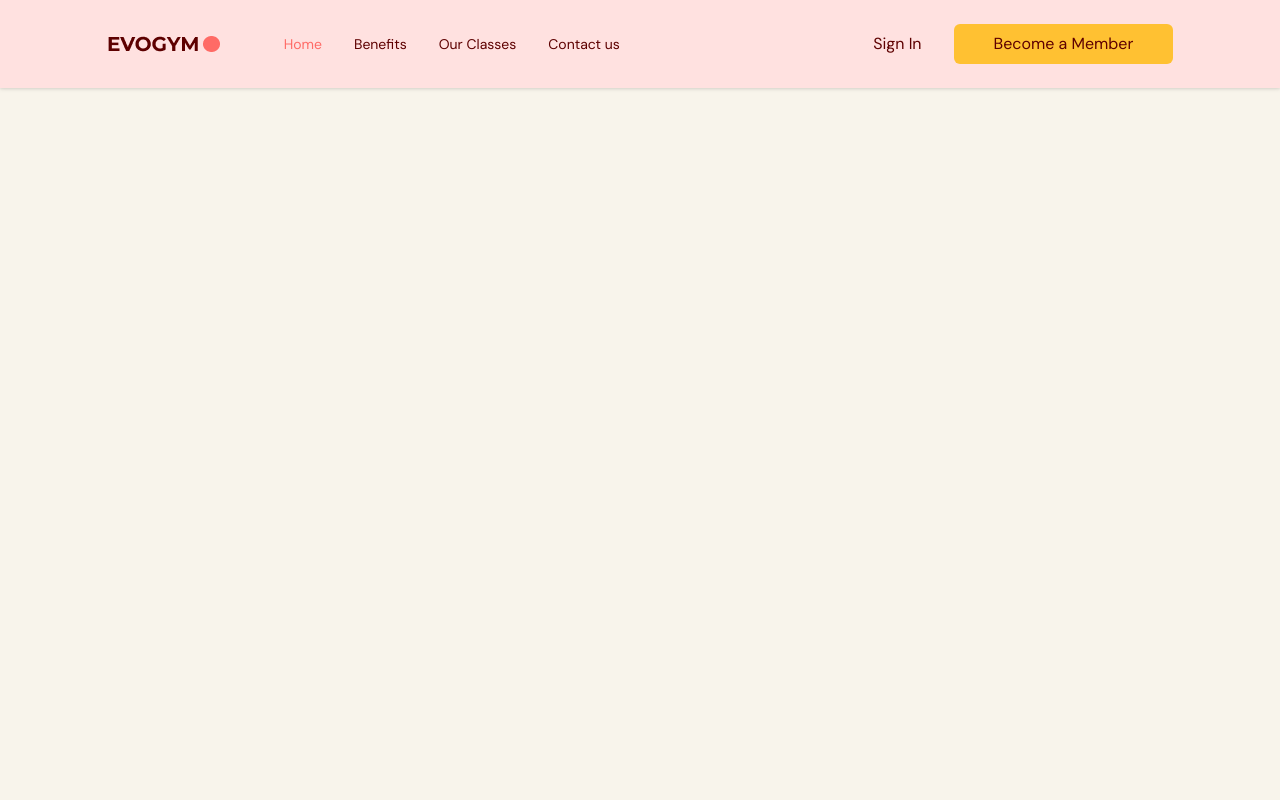
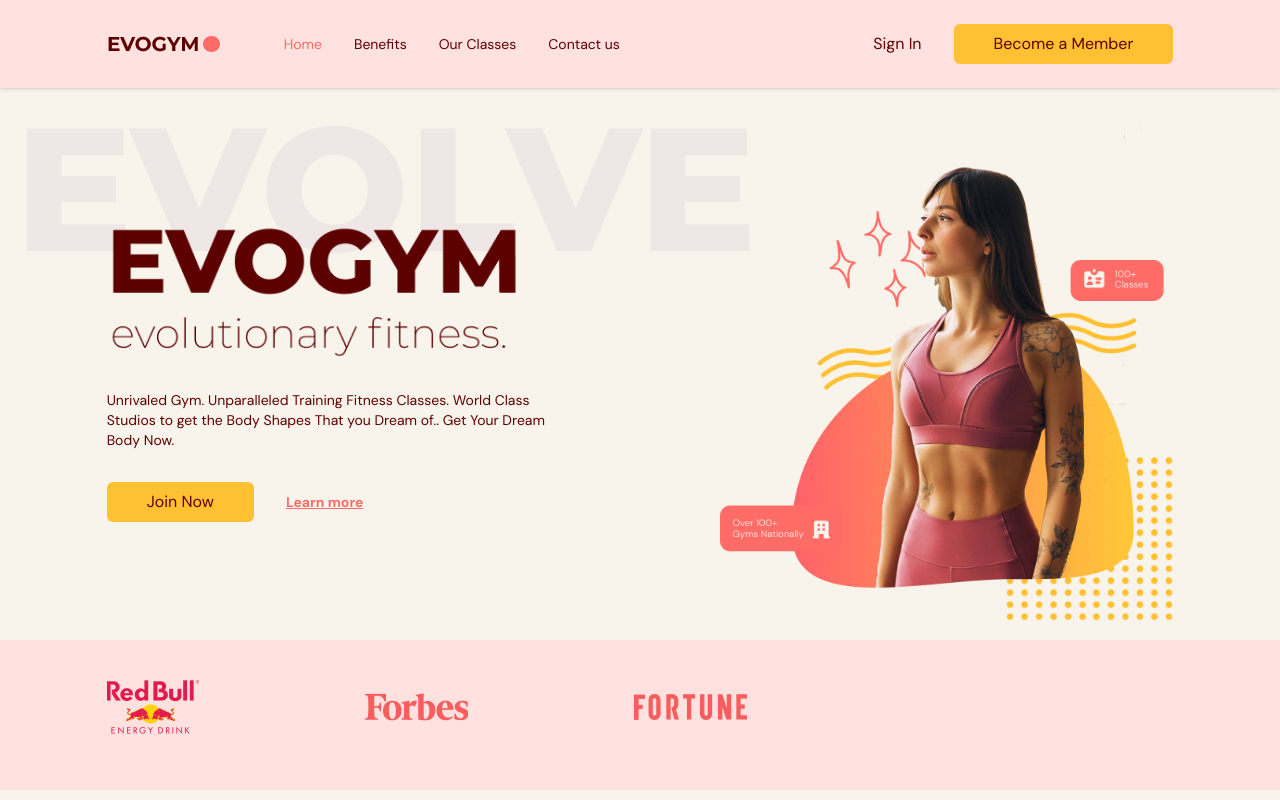
Before and after one commit to dibrugh/gym-ts, a React (Vite) app: page / in a window 1280 px wide. Built offline with nearby package versions, Linux system fonts and the light colour scheme.

Commit message:
feat: create home section

```diff
--- a/src/App.tsx
+++ b/src/App.tsx
@@ -1,4 +1,5 @@
 import Navbar from "@/scenes/navbar";
+import Home from "@/scenes/home";
 import { useEffect, useState } from "react";
 import { SelectedPage } from "./shared/types";
 
@@ -26,6 +27,7 @@
   return (
     <div className="app bg-gray-20">
       <Navbar isTopOfPage={isTopOfPage} selectedPage={selectedPage} setSelectedPage={setSelectedPage} />
+      <Home setSelectedPage={setSelectedPage} />
     </div>
   );
 }
--- /dev/null
+++ b/src/scenes/home/index.tsx
@@ -0,0 +1,97 @@
+import useMediaQuery from "@/hooks/useMediaQuery";
+import ActionButton from "@/shared/ActionButton";
+import { SelectedPage } from "@/shared/types";
+import { motion } from "framer-motion";
+
+import HomePageText from "@/assets/HomePageText.png";
+import HomePageGraphic from "@/assets/HomePageGraphic.png";
+import SponsorRedBull from "@/assets/SponsorRedBull.png";
+import SponsorForbes from "@/assets/SponsorForbes.png";
+import SponsorFortune from "@/assets/SponsorFortune.png";
+import AnchorLink from "react-anchor-link-smooth-scroll";
+
+type Props = {
+  setSelectedPage: (value: SelectedPage) => void;
+};
+
+const Home = ({ setSelectedPage }: Props) => {
+  const isAboveMediumScreens = useMediaQuery("(min-width: 1060px)");
+
+  //   id для scroll
+  return (
+    <section id="home" className="gap-16 bg-gray-20 py-10 md:h-full">
+      {/* Картинка и основной header */}
+      <motion.div className="mx-auto w-5/6 items-center justify-center md:flex md:h-5/6"
+      onViewportEnter={() => setSelectedPage(SelectedPage.Home)}>
+        {/* main header */}
+        <div className="z-10 mt-32 md:basis-3/5 ">
+          <motion.div
+            className="md:-mt-20"
+            initial="hidden"
+            whileInView="visible"
+            viewport={{ once: true, amount: 0.5 }}
+            transition={{ duration: 0.5 }}
+            variants={{
+              hidden: { opacity: 0, x: -50 },
+              visible: { opacity: 1, x: 0 },
+            }}
+          >
+            <div className="relative">
+              <div className="before:absolute before:-left-20 before:-top-20 before:z-[-1] before:content-evolvetext">
+                <img src={HomePageText} alt="home-page-text" />
+              </div>
+            </div>
+
+            <p className="mt-8 text-sm">
+              Unrivaled Gym. Unparalleled Training Fitness Classes. World Class
+              Studios to get the Body Shapes That you Dream of.. Get Your Dream
+              Body Now.
+            </p>
+          </motion.div>
+
+          <motion.div
+            className="mt-8 flex items-center gap-8"
+            initial="hidden"
+            whileInView="visible"
+            viewport={{ once: true, amount: 0.5 }}
+            transition={{ delay: 0.2, duration: 0.5 }}
+            variants={{
+              hidden: { opacity: 0, x: -50 },
+              visible: { opacity: 1, x: 0 },
+            }}
+          >
+            <ActionButton setSelectedPage={setSelectedPage}>
+              Join Now
+            </ActionButton>
+            <AnchorLink
+              className="text-sm font-bold text-primary-500 underline hover:text-secondary-500"
+              onClick={() => setSelectedPage(SelectedPage.ContactUs)}
+              href={`#${SelectedPage.ContactUs}`}
+            >
+              <p>Learn more</p>
+            </AnchorLink>
+          </motion.div>
+        </div>
+
+        <div className="md: flex basis-3/5 justify-center md:z-10 md:ml-40 md:mt-16 md:justify-items-end">
+          <img src={HomePageGraphic} alt="home-pageGraphic" />
+        </div>
+      </motion.div>
+
+      {/* Спонсоры */}
+      {isAboveMediumScreens && (
+        <div className="h-[150px] w-full bg-primary-100 py-10">
+          <div className="mx-auto w-5/6">
+            <div className="flex w-3/5 items-center justify-between gap-8">
+              <img src={SponsorRedBull} alt="redbull-sponsor" />
+              <img src={SponsorForbes} alt="forbes-sponsor" />
+              <img src={SponsorFortune} alt="fortune-sponsor" />
+            </div>
+          </div>
+        </div>
+      )}
+    </section>
+  );
+};
+
+export default Home;
```
